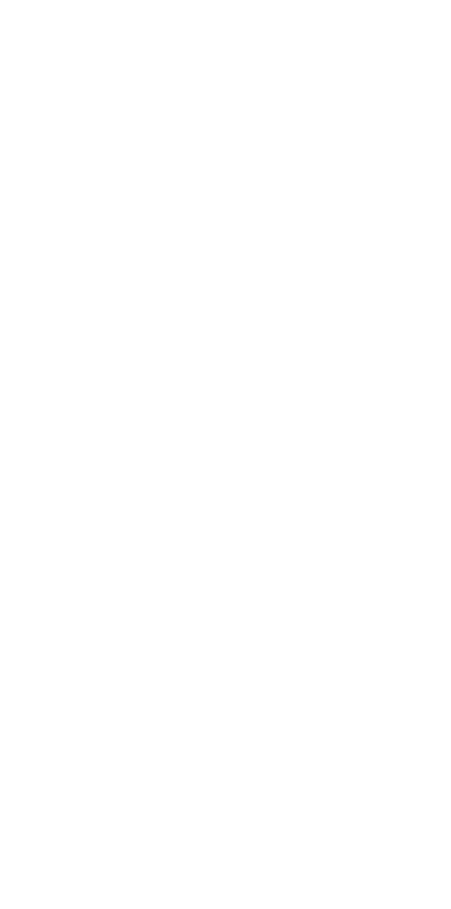
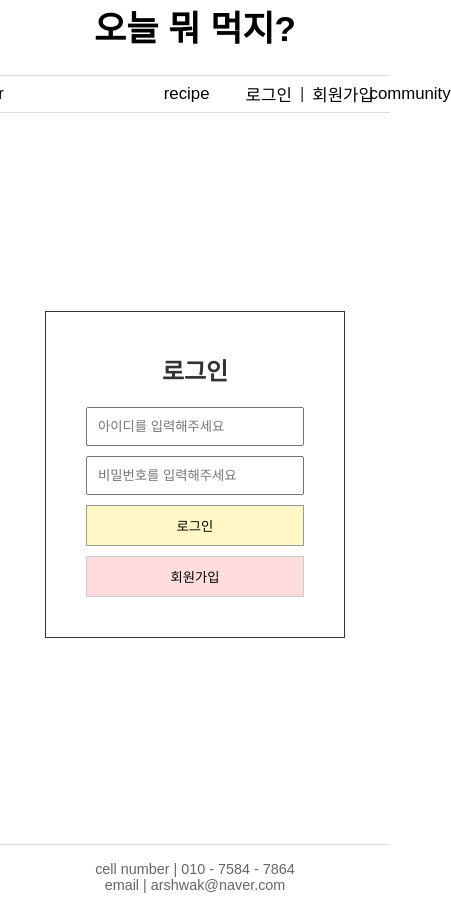
Before and after one commit to mins13/TodayWhatEat, a React (Vite) app in the folder frontend/: page /login in a window 390 px wide. Before the commit this address had no page. Shown: the whole page, 451 px wide, since content can reach past the window. Before the commit the page ends 844 px from the top, so only its background shows below. Built offline with nearby package versions, Linux system fonts and the light colour scheme.

Commit message:
반응형 기능 추가

```diff
--- a/frontend/src/App.jsx
+++ b/frontend/src/App.jsx
@@ -1,14 +1,17 @@
-import { BrowserRouter, Routes, Route } from 'react-router-dom';
-import './App.css';
+import { BrowserRouter as Router, Routes, Route } from 'react-router-dom';
 import Main from './pages/Main';
+import Login from './pages/Login';
+import Signup from './pages/Signup';
 
 function App() {
     return (
-        <BrowserRouter>
+        <Router>
             <Routes>
                 <Route path="/" element={<Main />} />
+                <Route path="/login" element={<Login />} />
+                <Route path="/signup" element={<Signup />} />
             </Routes>
-        </BrowserRouter>
+        </Router>
     );
 }
 
--- a/frontend/src/components/Carousel.css
+++ b/frontend/src/components/Carousel.css
@@ -6,7 +6,7 @@
 
 .carousel-container img {
     width: 100%;
-    height: 400px;
+    height: auto;
     object-fit: cover;
     border-radius: 10px;
 }
--- a/frontend/src/components/Header.css
+++ b/frontend/src/components/Header.css
@@ -31,7 +31,7 @@
 
 .nav-menu-center {
     display: flex;
-    gap: 2.5rem;
+    gap: 10rem;
     font-size: 1.05rem;
 }
 
@@ -68,5 +68,18 @@
     width: 100%;
     max-width: 1200px;
     border-bottom: 1px solid #ddd;
-    margin-top: 0.5rem;
+    margin-bottom: 1.5rem;
 }
+.nav-divider-up {
+    width: 100%;
+    max-width: 1200px;
+    border-bottom: 1px solid #ddd;
+    margin-top: 1.5rem;
+}
+
+.logo {
+    font-size: 35px;
+    font-weight: bold;
+    color: black;
+    text-decoration: none;
+}
--- a/frontend/src/components/Header.jsx
+++ b/frontend/src/components/Header.jsx
@@ -5,9 +5,11 @@
 function Header() {
     return (
         <header className="header-container">
-            <h1 className="site-title">오늘 뭐 먹지?</h1>
+            <Link to="/" className="logo">오늘 뭐 먹지?</Link>
+
 
             <div className="nav-wrapper">
+                <div className="nav-divider-up"></div>
                 <nav className="nav-bar">
                     <div className="nav-menu-center">
                         <Link to="/calendar">calendar</Link>
--- /dev/null
+++ b/frontend/src/hooks/useScrollFadeIn.js
@@ -0,0 +1,42 @@
+import { useEffect, useRef, useState } from 'react';
+
+function useScrollFadeIn(direction = 'up', duration = 0.8) {
+    const dom = useRef();
+    const [isVisible, setVisible] = useState(false);
+
+    useEffect(() => {
+        const observer = new IntersectionObserver(
+            ([entry]) => {
+                if (entry.isIntersecting) {
+                    setVisible(true);
+                    observer.unobserve(dom.current); // 한 번만 실행되게
+                }
+            },
+            { threshold: 0.1 }
+        );
+
+        if (dom.current) {
+            observer.observe(dom.current);
+        }
+
+        return () => observer && observer.disconnect();
+    }, []);
+
+    const transformMap = {
+        up: 'translateY(20px)',
+        down: 'translateY(-20px)',
+        left: 'translateX(20px)',
+        right: 'translateX(-20px)',
+    };
+
+    return {
+        ref: dom,
+        style: {
+            opacity: isVisible ? 1 : 0,
+            transform: isVisible ? 'none' : transformMap[direction],
+            transition: `all ${duration}s ease-out`,
+        },
+    };
+}
+
+export default useScrollFadeIn;
--- /dev/null
+++ b/frontend/src/pages/Login.css
@@ -0,0 +1,42 @@
+.login-container {
+    display: flex;
+    justify-content: center;
+    align-items: center;
+    height: 80vh;
+}
+
+.login-box {
+    border: 1px solid #333;
+    padding: 40px;
+    text-align: center;
+    width: 300px;
+}
+
+.login-box h2 {
+    margin-bottom: 20px;
+}
+
+.login-box input {
+    display: block;
+    width: 100%;
+    padding: 10px;
+    margin: 10px 0;
+    box-sizing: border-box;
+}
+
+.login-btn {
+    background-color: #fff8c6;
+    border: 1px solid #999;
+    padding: 10px;
+    width: 100%;
+    margin-bottom: 10px;
+    cursor: pointer;
+}
+
+.signup-btn {
+    background-color: #fff;
+    border: 1px solid #999;
+    padding: 10px;
+    width: 100%;
+    cursor: pointer;
+}
--- /dev/null
+++ b/frontend/src/pages/Login.jsx
@@ -0,0 +1,32 @@
+import React from 'react';
+import './Login.css';
+import { useNavigate } from "react-router-dom";
+import Header from '../components/Header';
+import Footer from '../components/Footer';
+
+function Login() {
+    const navigate = useNavigate();
+
+    const handleSignup = () => {
+        navigate("/signup");
+    };
+    return (
+        <div>
+            <Header />
+            <div className="login-container">
+
+                <div className="login-box">
+
+                    <h2>로그인</h2>
+                    <input type="text" placeholder="아이디를 입력해주세요" />
+                    <input type="password" placeholder="비밀번호를 입력해주세요" />
+                    <button className="login-btn">로그인</button>
+                    <button className="signup-btn" onClick={handleSignup}>회원가입</button>
+                </div>
+            </div>
+            <Footer />
+        </div>
+    );
+}
+
+export default Login;
--- a/frontend/src/pages/Main.css
+++ b/frontend/src/pages/Main.css
@@ -15,12 +15,18 @@
 
 .main-carousel {
     width: 100%;
-    margin-bottom: 2rem;
+    height: auto;
+    display: flex;
+    justify-content: center;
+    align-items: center;
+    margin-bottom: 3rem;
+
 }
 
 .main-carousel img {
     width: 100%;
     height: auto;
+    max-height: 600px;
     border-radius: 10px;
     object-fit: cover;
     display: block;
--- a/frontend/src/pages/Main.jsx
+++ b/frontend/src/pages/Main.jsx
@@ -4,22 +4,37 @@
 import InfoCard from '../components/InfoCard';
 import Footer from '../components/Footer';
 import Carousel from '../components/Carousel';
+import useScrollFadeIn from "../hooks/useScrollFadeIn.js";
 
 function Main() {
+    const feadIn1=useScrollFadeIn('up',0.8);
+    const feadIn2=useScrollFadeIn('up',0.8);
+    const feadIn3=useScrollFadeIn('up',0.8);
+
     return (
         <div className="main-container">
-            {/* 이 div가 진짜 중요! → 가운데 정렬용 */}
             <div className="content-wrapper">
                 <Header />
+                <section className="main-carousel">
+                    {/* 슬라이드 */}
+                    <Carousel />
+                </section>
 
-                {/* 슬라이드 */}
-                <Carousel />
+
 
                 {/* 소개 카드 */}
                 <section className="info-section">
-                    <InfoCard text={"Easy food\nmanagement"} imgSrc="/sample4.jpg" />
-                    <InfoCard text={"Recommended\ncooking service"} imgSrc="/sample5.jpg" reverse />
-                    <InfoCard text={"Sharing various\ninformation"} imgSrc="/sample6.jpg" />
+                    <div {...feadIn1} >
+                        <InfoCard text={"Easy food\nmanagement"} imgSrc="/sample4.jpg" />
+                    </div>
+                    <div {...feadIn2} >
+                        <InfoCard text={"Recommended\ncooking service"} imgSrc="/sample5.jpg" reverse />
+                    </div>
+                    <div {...feadIn3} >
+                        <InfoCard text={"Sharing various\ninformation"} imgSrc="/sample6.jpg" />
+                    </div>
+
+
                 </section>
 
                 <Footer />
--- /dev/null
+++ b/frontend/src/pages/Signup.css
@@ -0,0 +1,29 @@
+.signup-container {
+    display: flex;
+    justify-content: center;
+    align-items: center;
+    height: 80vh;
+}
+
+.signup-box {
+    border: 1px solid #000;
+    padding: 40px;
+    width: 350px;
+    display: flex;
+    flex-direction: column;
+    gap: 15px;
+    text-align: center;
+}
+
+.signup-box input {
+    padding: 10px;
+    font-size: 14px;
+    border: 1px solid #ccc;
+}
+
+.signup-btn {
+    padding: 10px;
+    background-color: #ffdddd;
+    border: 1px solid #ccc;
+    cursor: pointer;
+}
--- /dev/null
+++ b/frontend/src/pages/Signup.jsx
@@ -0,0 +1,26 @@
+import React from 'react';
+import './Signup.css';
+import Header from '../components/Header';
+import Footer from '../components/Footer';
+
+function Signup() {
+    return (
+        <div>
+            <Header />
+            <div className="signup-container">
+                <div className="signup-box">
+                    <h2>회원가입</h2>
+                    <input type="email" placeholder="이메일" />
+                    <input type="text" placeholder="아이디" />
+                    <input type="text" placeholder="닉네임" />
+                    <input type="password" placeholder="비밀번호" />
+                    <input type="password" placeholder="비밀번호 확인" />
+                    <button className="signup-btn">회원가입</button>
+                </div>
+            </div>
+            <Footer />
+        </div>
+    );
+}
+
+export default Signup;
```
